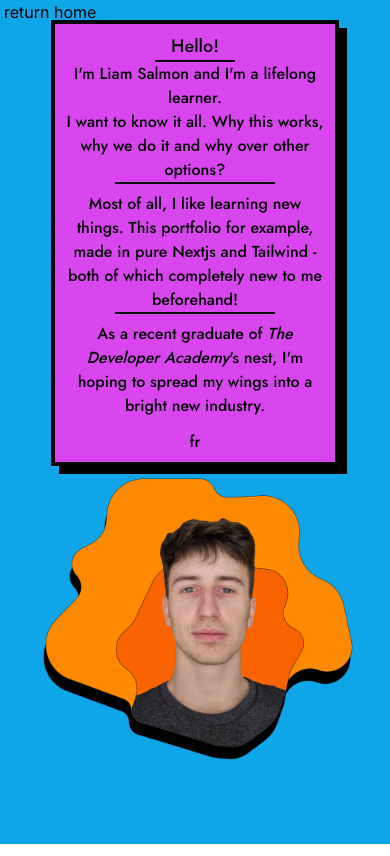
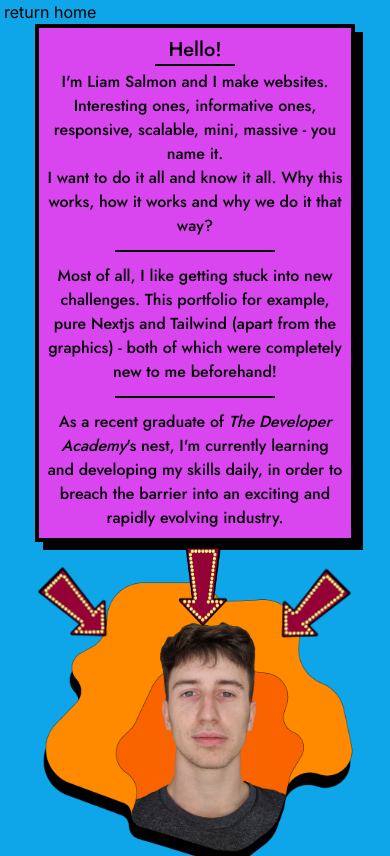
Before and after one commit to ElSammen/liamsalmon.com, a Next.js app: page /pages/about in a window 390 px wide. Built offline with nearby package versions, Linux system fonts and the light colour scheme; a web font is replaced by a local one.

Commit message:
responsiveness tweaks, about page slightly worth viewing

```diff
--- a/app/globals.css
+++ b/app/globals.css
@@ -29,6 +29,7 @@ colorpickerdeleteme {
 .hero {
   filter: drop-shadow(-2px 12px 0px #000);
 }
+
 
 .nameimg {
   filter: drop-shadow(-1px 5px 0px #000);
--- a/app/page.js
+++ b/app/page.js
@@ -17,33 +17,37 @@ export default function Home() {
         <div className="flex flex-col name-box text-center mx-1 ml-2">
           <Image src={nameimg}
             alt="Picture of name of author over fuchsia ink splatter"
-            className="nameimg sm:mt-4 mx-3 sm-mx-auto sm:ml-10 w-[15rem] sm:w-[20rem]"
+            className="nameimg mt-3 sm:mt-4 mx-auto sm-mx-auto sm:ml-10 w-[22rem] sm:w-[20rem]"
 
           />
+          {/* <div className='bg-amber-400 border-black border-4 mt-1 mx-auto p-3 w-[20rem]'>
+            <p className={subheaderFont.className}>While primarily skilled with the below technologies, I'm open to learning any new technology that comes my way.</p>
+          </div> */}
           <div className="flex flex-row justify-center sm:mt-10">
+
             <Image src={jsloon}
               alt="Picture of javascript logo imposed onto a balloon"
-            className="jsloon animate-[balloon1_10s_infinite] w-[3.5rem] sm:w-[5rem] mx-1 sm:mx-2"
+              className="jsloon animate-[balloon1_10s_infinite] w-[5rem] sm:w-[5rem] mx-1 sm:mx-2"
 
             />
             <Image src={reactloon}
               alt="Picture of React logo imposed onto a balloon"
-            className="reactloon animate-[balloon2_10s_infinite] w-[3.5rem] sm:w-[5rem] mx-1 sm:mx-2"
+              className="reactloon animate-[balloon2_10s_infinite] w-[5rem] sm:w-[5rem] mx-1 sm:mx-2"
 
             />
             <Image src={mongoloon}
               alt="Picture of mongoDB logo imposed onto a balloon"
-            className="mongoloon animate-[balloon1_10s_infinite] w-[3.5rem] sm:w-[5rem] mx-1 sm:mx-2"
+              className="mongoloon animate-[balloon1_10s_infinite] w-[5rem] sm:w-[5rem] mx-1 sm:mx-2"
 
             />
             <Image src={nodeloon}
               alt="Picture of nodejs logo imposed onto a balloon"
-            className="nodeloon animate-[balloon2_10s_infinite] w-[3.5rem] sm:w-[5rem] mx-1 sm:mx-2"
+              className="nodeloon animate-[balloon2_10s_infinite] w-[5rem] sm:w-[5rem] mx-1 sm:mx-2"
 
             />
           </div>
         </div>
-        <div className="flex flex-col imgbox relative sm:mx-4 md:mr-[2rem]">
+        <div className="flex flex-col imgbox relative sm:mt-4 sm:mx-4 md:mr-[2rem]">
           <Image src={hero}
             alt="Picture of the author over orange ink splatter"
             className="hero md:rotate-[-5deg] aspectratio-auto w-[20rem] sm:w-[28rem]"
@@ -55,15 +59,15 @@ export default function Home() {
           />
           <Image src={cursor}
             alt="Picture of cursor"
-            className="cursor absolute bottom-[3.5rem] -left-0 animate-[mousemove_30s_infinite] sm:animate-[fullmousemove_30s_infinite]"
+            className="cursor absolute bottom-[3.5rem] left-6 motion-safe:animate-[mousemove_30s_infinite] motion-safe:sm:animate-[fullmousemove_30s_infinite]"
             style={{ width: "1.5rem" }}
           />
         </div>
       </section>
       <section className="mainbottom flex flex-row w-full justify-items-center">
-        <div className="flex flex-row flex-wrap  text-box justify-between sm:mx-[8rem] mt-5 sm:my-0 md:m-auto">
+        <div className="flex flex-row flex-wrap  text-box justify-between mt-6 sm:mx-[8rem]  sm:mb-8 md:mx-auto">
           <Link href="/pages/projects">
-            <div className="bottombox box1 h-[7rem] md:h-[7rem] sm:m-auto sm:mx-3 bg-green-500 w-[18rem] md:w-[20rem] border-4 border-black shadow-[8px_8px_0px_rgba(0,0,0,1)] mb-[2rem] p-[0.2rem] text-[1.2rem] sm:text-[1.7rem] md:text-[1.4rem]
+            <div className="bottombox box1 h-[7rem] md:h-[7rem] sm:m-auto mx-5 sm:mx-3 bg-green-500 w-[18rem] md:w-[20rem] border-4 border-black shadow-[8px_8px_0px_rgba(0,0,0,1)] mb-[2rem] p-[0.2rem] text-[1.2rem] sm:text-[1.7rem] md:text-[1.4rem]
           hover:bg-green-600 hover:border-green-700 hover:shadow-[8px_8px_0px_rgba(0,0,0,1)] hover:cursor-pointer hover:text-white relative"
             >
               <p className={subheaderFont.className}>Projects</p>
@@ -77,7 +81,7 @@ export default function Home() {
           </Link>
 
           <Link href="/pages/about">
-            <div className="bottombox box2 h-[7rem] md:h-[7rem] sm:m-auto sm:mx-3 bg-orange-400 w-[18rem] md:w-[20rem]  border-4 border-black shadow-[8px_8px_0px_rgba(0,0,0,1)] mb-[2rem] p-[0.2rem] text-[1.2rem] sm:text-[1.7rem] md:text-[1.4rem]
+            <div className="bottombox box2 h-[7rem] md:h-[7rem] sm:m-auto mx-5 sm:mx-3 bg-orange-400 w-[18rem] md:w-[20rem]  border-4 border-black shadow-[8px_8px_0px_rgba(0,0,0,1)] mb-[2rem] p-[0.2rem] text-[1.2rem] sm:text-[1.7rem] md:text-[1.4rem]
           hover:bg-orange-500 hover:border-orange-700 hover:shadow-[8px_8px_0px_rgba(0,0,0,1)] hover:cursor-pointer hover:text-white relative"
             >
               <p className={subheaderFont.className}>About</p>
@@ -89,7 +93,7 @@ export default function Home() {
             </div>
           </Link>
           <Link href="/pages/contact">
-            <div className="bottombox box3 h-[7rem] md:h-[7rem] sm:m-auto sm:mx-3 bg-violet-600 w-[18rem] md:w-[20rem]  border-4 border-black shadow-[8px_8px_0px_rgba(0,0,0,1)] mb-[2rem] p-[0.2rem] text-[1.2rem] sm:text-[1.7rem] md:text-[1.4rem]
+            <div className="bottombox box3 h-[7rem] md:h-[7rem] sm:m-auto mx-5 sm:mx-3 bg-violet-600 w-[18rem] md:w-[20rem]  border-4 border-black shadow-[8px_8px_0px_rgba(0,0,0,1)] mb-[2rem] p-[0.2rem] text-[1.2rem] sm:text-[1.7rem] md:text-[1.4rem]
           hover:bg-violet-700 hover:border-violet-900 hover:shadow-[8px_8px_0px_rgba(0,0,0,1)] hover:cursor-pointer hover:text-white relative"
             >
               <p className={subheaderFont.className}>Contact</p>
--- a/app/pages/about/page.js
+++ b/app/pages/about/page.js
@@ -1,6 +1,7 @@
 import Link from "next/link"
 import Image from "next/image.js"
 import hero from '../../assets/heropic.png'
+import arrow from '../../assets/arrow.png'
 import { headerFont, subheaderFont } from '../../utils/fonts.js'
 
 export default function About() {
@@ -12,24 +13,45 @@ export default function About() {
                         <span>return home</span>
                     </div>
                 </Link>
-                <div className="flex flex-col about-box bg-fuchsia-500 mt-5 mx-auto p-2 border-4 border-black shadow-[8px_8px_0px_rgba(0,0,0,1)] h-15 w-72 sm:w-80 text-center">
+                <div className="flex flex-col about-box bg-fuchsia-500 mt-6 mx-auto p-2 border-4 border-black shadow-[8px_8px_0px_rgba(0,0,0,1)] h-15 w-80 sm:w-5/12 text-center">
                     <div className={subheaderFont.className}>
-                        <p className="border-b-2 w-20 border-black mx-auto text-lg">Hello!</p>
-                        <p>I&apos;m Liam Salmon and I&apos;m a lifelong learner.</p>
-                        <p> I want to know it all. Why this works, why we do it and why over other options?</p>
-                        <p className="border-b-2 border-black w-40 mx-auto"></p>
-                        <p className="mt-2">Most of all, I like learning new things. This portfolio for example, made in pure Nextjs and Tailwind - both of which completely new to me beforehand!</p>
-                        <p className="border-b-2 border-black w-40 mx-auto"></p>
-                        <p className="mt-2">As a recent graduate of <em><a className="hover:text-slate-200" href="https://thedeveloperacademy.com/" target="_blank">The Developer Academy</a></em>&apos;s nest, I&apos;m hoping to spread my wings into a bright new industry.</p>
+                        <p className="border-b-2 w-20 border-black mx-auto text-xl mb-1">Hello!</p>
+                        <p>I&apos;m Liam Salmon and I make websites. Interesting ones, informative ones, responsive, scalable, mini, massive - you name it.</p>
+                        <p> I want to do it all and know it all. Why this works, how it works and why we do it that way?</p>
+                        <p className="my-3 border-b-2 border-black w-40 mx-auto"></p>
+                        <p className="mt-3">Most of all, I like getting stuck into new challenges. This portfolio for example, pure Nextjs and Tailwind (apart from the graphics) - both of which were completely new to me beforehand!</p>
+                        <p className="my-3 border-b-2 border-black w-40 mx-auto"></p>
+                        <p className="mt-2">As a recent graduate of <em><a className="hover:text-slate-200" href="https://thedeveloperacademy.com/" target="_blank">The Developer Academy</a></em>&apos;s nest, I&apos;m currently learning and developing my skills daily, in order to breach the barrier into an exciting and rapidly evolving industry.</p>
                         <p></p>
-                        <p className="mt-3">fr</p></div>
+                    </div>
                 </div>
-                <div className="flex flex-col imgbox relative my-1  mx-auto">
+                <div className="flex flex-col imgbox relative mt-8 my-1  mx-auto">
                     <Image src={hero}
                         alt="Picture of the author over orange ink splatter"
                         className="hero aspectratio-auto w-[20rem] min-w-[15rem] sm:w-[28rem]"
-                        style={{ overflow: 'none' }}
+
                     />
+                    <div className="absolute top-1 left-1 motion-safe:animate-[diagonalMove45_0.7s_infinite]">
+                        <Image src={arrow}
+                            alt="Picture of the author over orange ink splatter"
+                            className="arrow aspectratio-auto w-[5rem] min-w-[5rem] rotate-45 sm:w-[7rem] "
+
+                        />
+                    </div>
+                    <div className="absolute top-1 right-1 motion-safe:animate-[diagonalMove-45_0.7s_infinite]">
+                        <Image src={arrow}
+                            alt="Picture of the author over orange ink splatter"
+                            className="arrow aspectratio-auto w-[5rem] min-w-[5rem] rotate-[135deg] sm:w-[7rem] "
+
+                        />
+                    </div>
+                    <div className="absolute -top-4 sm:-top-10 right-[7rem]  sm:right-[10rem] motion-safe:animate-bounce">
+                        <Image src={arrow}
+                            alt="Picture of the author over orange ink splatter"
+                            className="arrow aspectratio-auto w-[5rem] min-w-[5rem] -rotate-[270deg] sm:w-[7rem] "
+
+                        />
+                    </div>
                 </div>
             </section>
             {/* <section className="mainbottom flex sm:flex-row flex-wrap justify-between w-full  px-28 sm:mx-auto sm:my-[3rem] text-center md:text-left">
--- a/tailwind.config.js
+++ b/tailwind.config.js
@@ -44,7 +44,7 @@ module.exports = {
           '70%': { transform: 'translate(2rem, 0rem)' },
           '80%': { transform: 'translate(2rem, 0rem)' },
           '90%': { transform: 'translate(0rem, -2rem)' },
-          '100%': { transform: 'translate(2rem, 0rem)' }
+          '100%': { transform: 'translate(-2rem, 0rem)' }
         },
         'balloon1': {
           '0%': { transform: 'translate(0rem, 0.5rem)' },
@@ -60,7 +60,20 @@ module.exports = {
           '75%': { transform: 'translate(0rem, 0.5rem)' },
           '100%': { transform: 'translate(0rem, -0.5rem)' }
         },
-
+        "diagonalMove45": {
+          '0%': { transform: 'translate(-0.5rem, -0.5rem)' },
+          '25%': { transform: 'translate(-0.5rem, -0.5rem)' },
+          '50%': { transform: 'translate(0.5rem, 0.5rem)' },
+          '75%': { transform: 'translate(0.5rem, 0.5rem)' },
+          '100%': { transform: 'translate(-0.5rem, -0.5rem)' }
+        },
+        "diagonalMove-45": {
+          '0%': { transform: 'translate(-0.5rem, 0.5rem)' },
+          '25%': { transform: 'translate(-0.5rem, 0.5rem)' },
+          '50%': { transform: 'translate(0.5rem, -0.5rem)' },
+          '75%': { transform: 'translate(0.5rem, -0.5rem)' },
+          '100%': { transform: 'translate(-0.5rem, 0.5rem)' }
+        },
 
 
       }
```
Also changed, not shown: app/assets/arrow.png (added), app/assets/coffee.png. Lines whose indentation alone changed are shown as unchanged.
